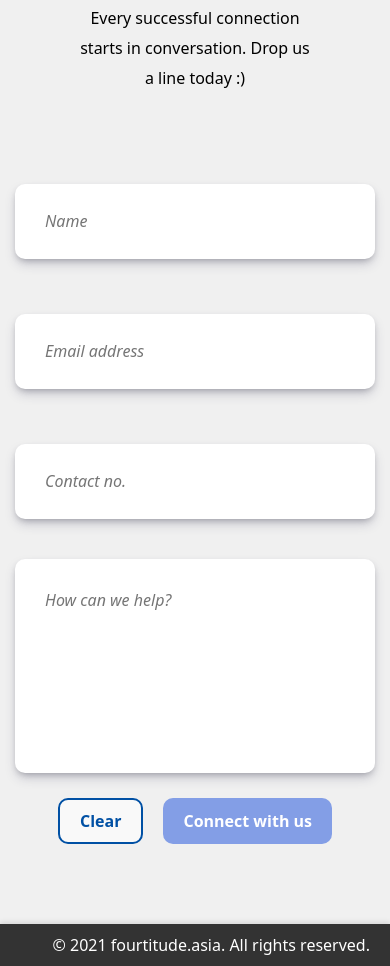
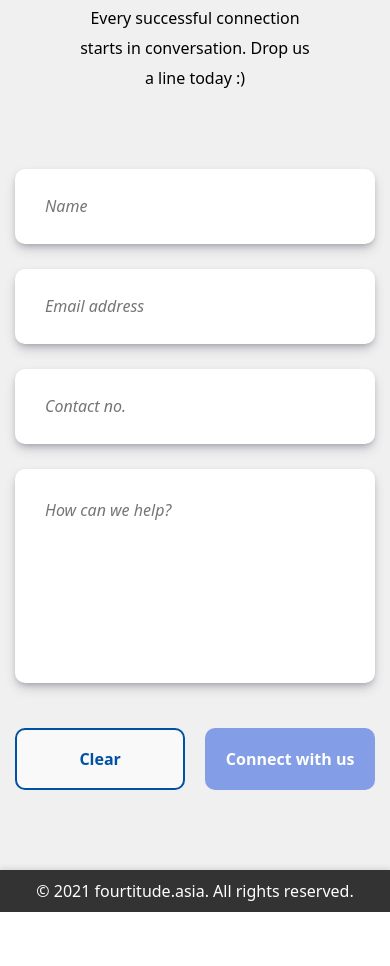
Before and after one commit to HaziqHaiqal/fourtitude, a plain HTML site: page index.html in a window 390 px wide. Shown: the part 4182-5148 px from the top of the page. After the commit the page ends 5094 px from the top, so only its background shows below. Drawn offline with Linux system fonts and the light colour scheme.

Commit message:
[UPDATE] responsive footer content

```diff
--- a/css/responsive.css
+++ b/css/responsive.css
@@ -53,6 +53,10 @@
         flex: 0 0 50%;
         max-width: 50%;
     }
+
+    footer {
+        text-align: center;
+    }
 }
 
 @media (max-width: 767px) {
@@ -106,13 +110,23 @@
     }
 
     .service-section .service-item,
-    .contact-section .w-50,
+    .contact-section .w-50 {
+        flex: 0 0 100%;
+        max-width: 100%;
+    }
+
+
     .contact-section .contact-item {
         flex: 0 0 100%;
         max-width: 100%;
+        padding: 0 15px;
     }
 
     .contact-section .submit-btn {
         text-align: center;
     }
+
+    footer {
+        text-align: center;
+    }
 }
--- a/css/style.css
+++ b/css/style.css
@@ -102,6 +102,10 @@ common
 
 .outer-shadow {
   box-shadow: rgba(50, 50, 93, 0.25) 0px 6px 12px -2px, rgba(0, 0, 0, 0.3) 0px 3px 7px -3px;
+}
+
+.border-shadow-light {
+  box-shadow: rgba(0, 0, 0, 0.02) 0px 1px 3px 0px, rgba(27, 31, 35, 0.15) 0px 0px 0px 1px;
 }
 
 /*------------
@@ -233,6 +237,7 @@ contact section
 .contact-section .btn-container {
   display: flex;
   justify-content: center;
+  margin-top: 20px;
   padding: 0 15px;
   flex: 0 0 100%;
   max-width: 100%;
@@ -243,8 +248,10 @@ contact section
 .button {
   padding: 10px 20px;
   font-size: 16px;
+  border-radius: 10px;
+  width: 192px;
+  height: 62px;
   font-weight: bold;
-  border-radius: 10px;
   text-align: center;
   cursor: pointer;
   display: inline-block;
```
